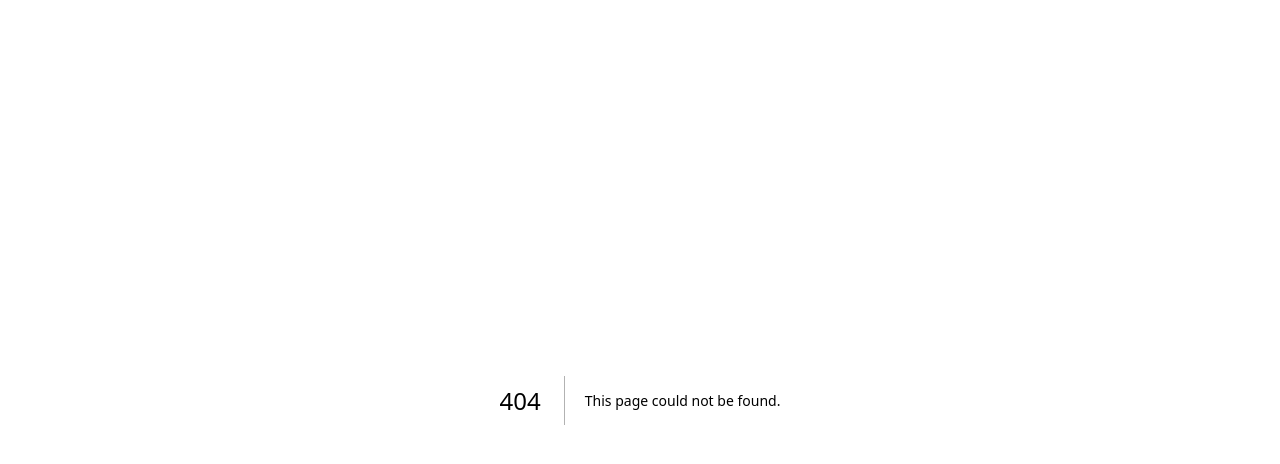
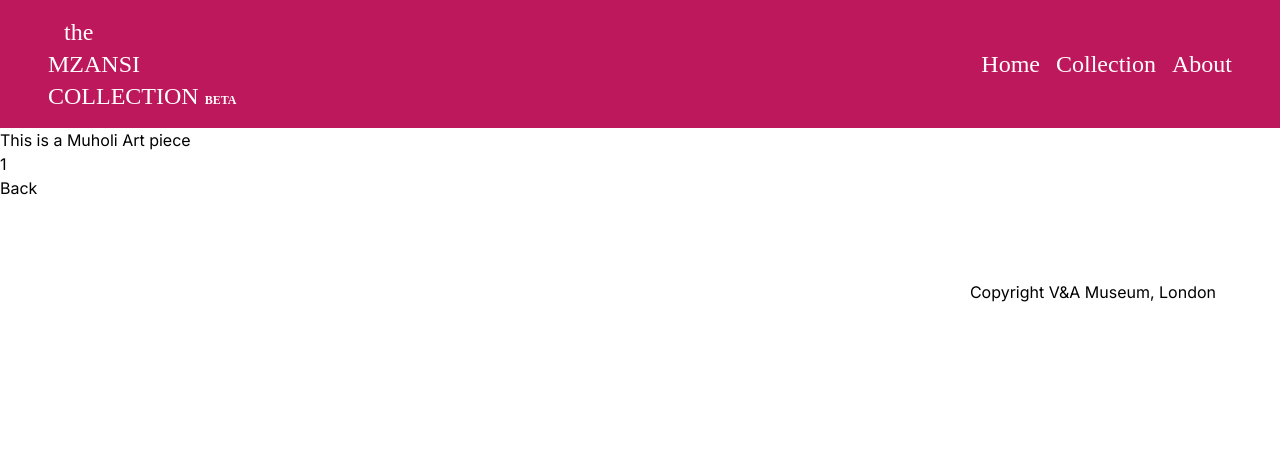
Before and after one commit to ghpaterson/mzansi-collection, a Next.js app: page /muholi/1 in a window 1280 px wide. Before the commit this address had no page. Shown: the top 464 px of the page. Built offline with nearby package versions, Linux system fonts and the light colour scheme; a web font is replaced by a local one.

Commit message:
biolerplate dynamic muholi page

```diff
--- a/app/about/page.js
+++ b/app/about/page.js
@@ -1,3 +1,4 @@
+import Footer from "@/components/footer";
 import NavBar from "@/components/navbar";
 
 export default function About() {
@@ -49,6 +50,7 @@ export default function About() {
           </p>
         </div>
       </section>
+      <Footer />
     </main>
   );
 }
--- a/app/collection/page.js
+++ b/app/collection/page.js
@@ -1,4 +1,5 @@
 import NavBar from "@/components/navbar";
+import Footer from "@/components/footer";
 import Link from "next/link";
 import { BsArrowReturnRight } from "react-icons/bs";
 
@@ -55,9 +56,7 @@ export default function Collection() {
       </section>
       {/* v&a footer */}
       <section className="py-10">
-        <div className="flex justify-center lg:justify-end lg:px-16 mt-4 lg:mt-10 text-black">
-          <h2>Copyright V&A Museum, London</h2>
-        </div>
+        <Footer />
       </section>
     </main>
   );
--- a/app/goldblatt/page.js
+++ b/app/goldblatt/page.js
@@ -3,6 +3,7 @@
 import { useEffect, useState } from "react";
 import { fetchGoldblattData } from "../api/api";
 import NavBar from "@/components/navbar";
+import Footer from "@/components/footer";
 
 export default function Goldblatt() {
   const [data, setData] = useState(null);
@@ -64,6 +65,7 @@ export default function Goldblatt() {
           )}
         </div>
       </section>
+      <Footer />
     </main>
   );
 }
--- /dev/null
+++ b/app/muholi/[artwork]/page.js
@@ -0,0 +1,22 @@
+import Footer from "@/components/footer";
+import NavBar from "@/components/navbar";
+import Link from "next/link";
+
+export default function Artwork({ params }) {
+  console.log(params);
+  return (
+    <main>
+      <section>
+        <NavBar />
+        <h1>This is a Muholi Art piece</h1>
+        <h1>{params.artwork}</h1>
+        <Link href="/muholi" alt="back">
+          <button>Back</button>
+        </Link>
+      </section>
+      <section>
+        <Footer />
+      </section>
+    </main>
+  );
+}
--- a/app/muholi/page.js
+++ b/app/muholi/page.js
@@ -3,6 +3,8 @@
 import { useEffect, useState } from "react";
 import { fetchMuholiData } from "../api/api";
 import NavBar from "@/components/navbar";
+import Footer from "@/components/footer";
+import Link from "next/link";
 
 export default function Muholi() {
   const [data, setData] = useState(null);
@@ -48,22 +50,31 @@ export default function Muholi() {
               {data.records.map((record) => (
                 <li key={record.systemNumber}>
                   <h2>Title: {record._primaryTitle || "Untitled"}</h2>
-                  <img
-                    src={record._images._primary_thumbnail}
-                    alt="thumbnail"
-                  />
+                  <Link
+                    href={`/muholi/${record.systemNumber}`}
+                    alt="thumbnail-link"
+                  >
+                    <img
+                      src={record._images._primary_thumbnail}
+                      alt="thumbnail"
+                    />
+                  </Link>
 
                   <p>Artist: {record._primaryMaker.name}</p>
                   <p>Medium: {record._primaryMaker.association}</p>
                   <p>Location: {record._primaryPlace}</p>
                   <p>Date: {record._primaryDate}</p>
+                  <p>ID: {record.systemNumber}</p>
                 </li>
               ))}
             </ul>
           ) : (
-            <p>Chairs Comming Right up!</p>
+            <p>Muholi coming at ya!</p>
           )}
         </div>
+      </section>
+      <section>
+        <Footer />
       </section>
     </main>
   );
--- a/app/victor/page.js
+++ b/app/victor/page.js
@@ -3,6 +3,7 @@
 import { useEffect, useState } from "react";
 import { fetchVictorData } from "../api/api";
 import NavBar from "@/components/navbar";
+import Footer from "@/components/footer";
 
 export default function Victor() {
   const [data, setData] = useState(null);
@@ -66,6 +67,7 @@ export default function Victor() {
           )}
         </div>
       </section>
+      <Footer />
     </main>
   );
 }
--- /dev/null
+++ b/components/footer.js
@@ -0,0 +1,9 @@
+export default function Footer() {
+  return (
+    <main>
+      <div className="flex justify-center lg:justify-end lg:px-16 mt-4 lg:mt-10 text-black py-10">
+        <h2>Copyright V&A Museum, London</h2>
+      </div>
+    </main>
+  );
+}
```
